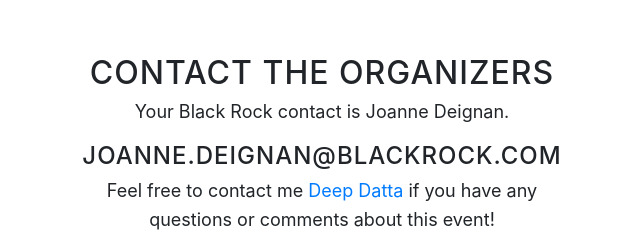
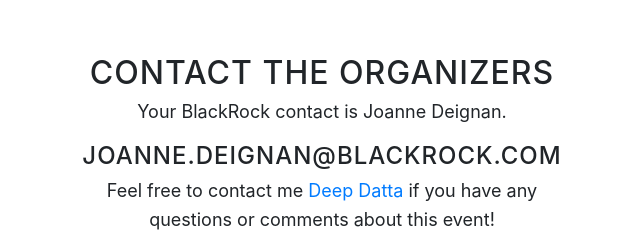
Before and after one commit to CodeAllianceOrg/blackrockevent, a website with bundled scripts: page index.html in a window 1280 px wide. Shown: the part 3307-3547 px from the top of the page, 318-958 px from the left. Built offline with nearby package versions, Linux system fonts and the light colour scheme.

Commit message:
Update index.html

```diff
--- a/index.html
+++ b/index.html
@@ -137,7 +137,7 @@
             <div class="row">
                 <div class="col-lg-8 mx-auto">
                     <h2>Contact the Organizers</h2>
-                    <p>Your Black Rock contact is Joanne Deignan.</p>
+                    <p>Your BlackRock contact is Joanne Deignan.</p>
                     <h4>joanne.deignan@blackrock.com</h4>
                     <p>Feel free to contact me <a href="mailto:deepd@benetech.org?subject=Code Sprint for BlackRock">Deep Datta</a> if you have any <br /> questions or comments about this event!</p>
                     <h4>deepd@benetech.org</h4>
```
